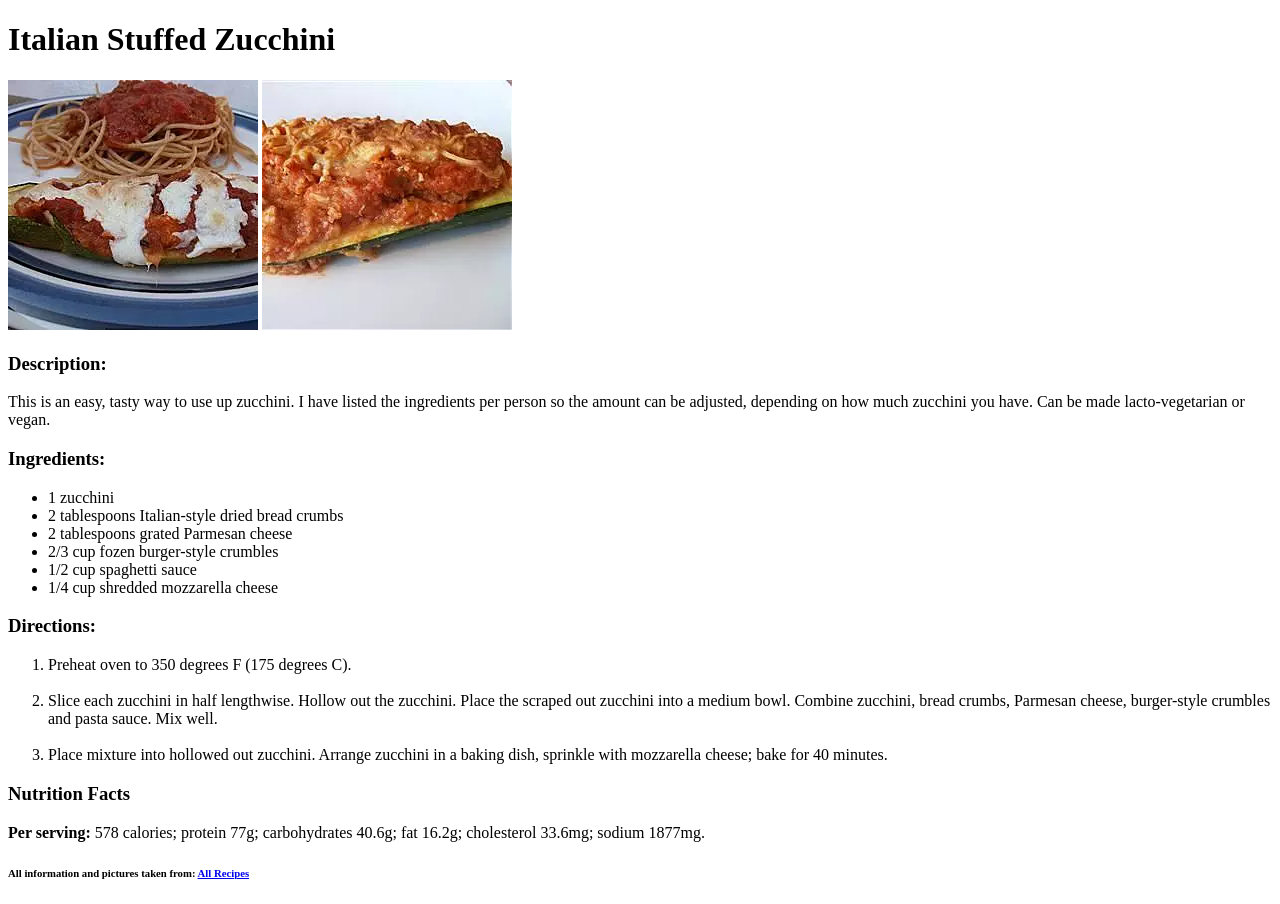
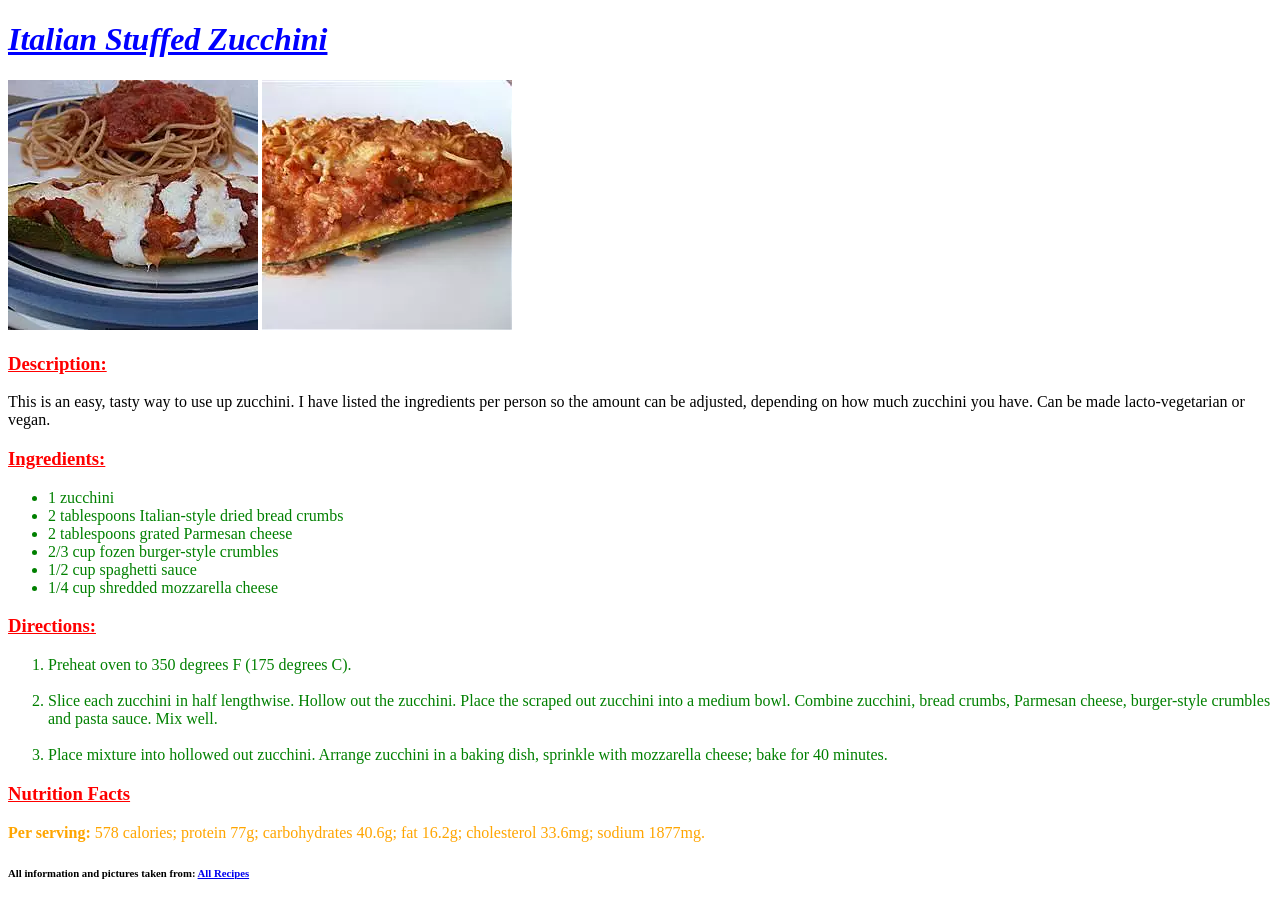
Before and after one commit to Triple-S-76/recipes-odin, a plain HTML site: page recipes/italian-stuffed-zucchini/italian-stuffed-zucchini.html in a window 1280 px wide. Drawn offline with Linux system fonts and the light colour scheme.

Commit message:
Added CSS file and linked to all pages

```diff
--- a/recipes/italian-stuffed-zucchini/italian-stuffed-zucchini.html
+++ b/recipes/italian-stuffed-zucchini/italian-stuffed-zucchini.html
@@ -1,9 +1,9 @@
 <!DOCTYPE html>
 <html lang="en">
-
 <head>
     <meta charset="UTF-8">
     <title>Italian Stuffed Zucchini</title>
+    <link rel="stylesheet" href="../../styles.css">
 </head>
 <body>
     <h1>Italian Stuffed Zucchini</h1>
@@ -29,7 +29,7 @@
         <li>Place mixture into hollowed out zucchini. Arrange zucchini in a baking dish, sprinkle with mozzarella cheese; bake for 40 minutes.</li>
     </ol>
     <h3>Nutrition Facts</h3>
-    <p><strong>Per serving: </strong>578 calories; protein 77g; carbohydrates 40.6g; fat 16.2g; cholesterol 33.6mg; sodium 1877mg.</p>
+    <p id="nutrition"><strong>Per serving: </strong>578 calories; protein 77g; carbohydrates 40.6g; fat 16.2g; cholesterol 33.6mg; sodium 1877mg.</p>
     <h6>All information and pictures taken from: <a href="https://www.allrecipes.com/recipe/14063/italian-stuffed-zucchini/">All Recipes</a></h6>
 </body>
 </html>
--- /dev/null
+++ b/styles.css
@@ -0,0 +1,19 @@
+h1 {
+    color: blue;
+    text-decoration-line: underline;
+    font-style: italic;
+}
+
+h3 {
+    color: red;
+    text-decoration-line: underline;
+}
+
+li {
+    color: green;
+}
+
+#nutrition {
+    color: orange;
+
+}
```
Also changed, not shown: index.html (+5 -3 lines), recipes/best-brownies/best-brownies.html (+1 -0 lines), recipes/fresh-tomato-soup/fresh-tomato-soup.html (+1 -0 lines).
